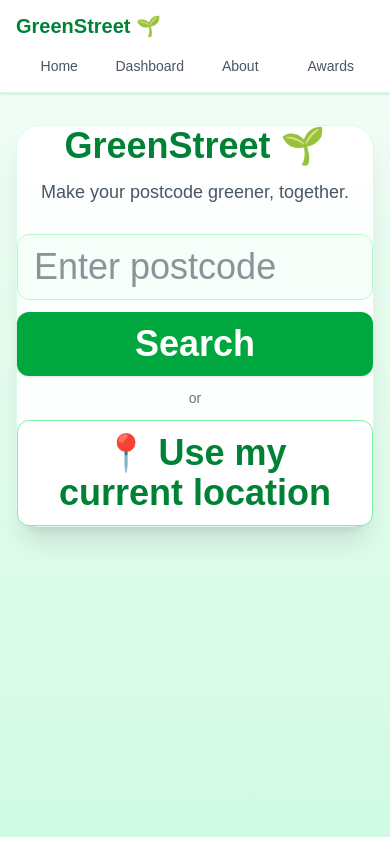
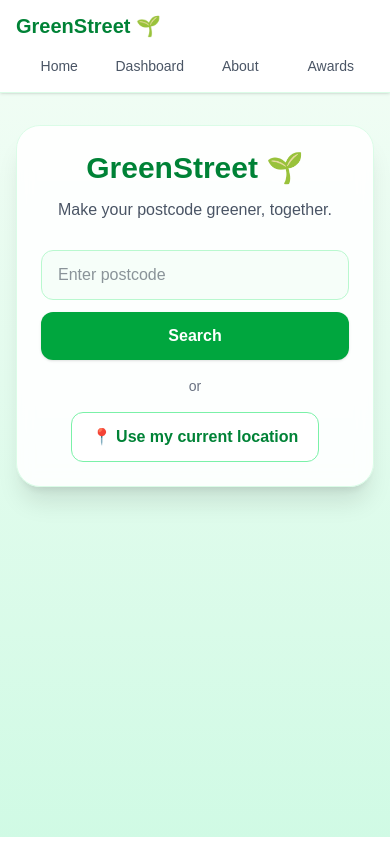
Before and after one commit to kwerui/adahack, a Next.js app: page / in a window 390 px wide. Built offline with nearby package versions, Linux system fonts and the light colour scheme.

Commit message:
polished2

```diff
--- a/components/PostCodeSearch.tsx
+++ b/components/PostCodeSearch.tsx
@@ -25,7 +25,6 @@ export default function PostCodeSearch() {
         result.admin_district ?? ""
       )}`;
 
-    // Remember this area for the "My Area" navbar link
     localStorage.setItem("lastAreaUrl", areaUrl);
 
     router.push(areaUrl);
@@ -127,12 +126,12 @@ export default function PostCodeSearch() {
   }
 
   return (
-<div className="w-full max-w-xl bg-white/90 backdrop-blur rounded-3xl shadow-xl border border-green-100 text-4xl sm:text-5xl flex flex-col items-center text-center">
-<h1 className="text-4xl sm:text-5xl font-bold mb-3 text-green-700">
+    <div className="w-full max-w-xl bg-white/90 backdrop-blur rounded-3xl shadow-xl border border-green-100 p-6 sm:p-12 flex flex-col items-center text-center">
+      <h1 className="text-3xl sm:text-5xl font-bold mb-3 text-green-700">
         GreenStreet 🌱
       </h1>
 
-<p className="mb-7 text-gray-600 text-lg">
+      <p className="mb-7 text-gray-600 text-base sm:text-lg">
         Make your postcode greener, together.
       </p>
 
@@ -149,31 +148,33 @@ export default function PostCodeSearch() {
               search();
             }
           }}
-className="flex-1 border border-green-200 bg-green-50/50 rounded-xl px-4 py-3 text-gray-800 outline-none focus:ring-2 focus:ring-green-500 focus:border-transparent transition"        />
+          className="flex-1 min-w-0 border border-green-200 bg-green-50/50 rounded-xl px-4 py-3 text-base text-gray-800 outline-none focus:ring-2 focus:ring-green-500 focus:border-transparent transition"
+        />
 
         <button
           onClick={search}
-  className="bg-green-600 text-white font-semibold px-6 py-3 rounded-xl shadow-sm hover:bg-green-700 hover:shadow-md transition"
+          className="bg-green-600 text-white text-base font-semibold px-6 py-3 rounded-xl shadow-sm hover:bg-green-700 hover:shadow-md transition whitespace-nowrap"
         >
           Search
         </button>
       </div>
 
-      <p className="text-sm text-gray-500 my-3">
+      <p className="text-sm text-gray-500 my-4">
         or
       </p>
 
       <button
         onClick={useMyLocation}
         disabled={locating}
-className="border border-green-300 bg-white text-green-700 font-semibold px-5 py-3 rounded-xl hover:bg-green-50 transition disabled:text-gray-400 disabled:border-gray-300"      >
+        className="border border-green-300 bg-white text-green-700 text-base font-semibold px-5 py-3 rounded-xl hover:bg-green-50 transition disabled:text-gray-400 disabled:border-gray-300 disabled:cursor-not-allowed"
+      >
         {locating
           ? "Finding your location..."
           : "📍 Use my current location"}
       </button>
 
       {error && (
-        <p className="text-red-600 mt-3 text-center">
+        <p className="text-red-600 mt-4 text-sm text-center">
           {error}
         </p>
       )}
```
Lines whose indentation alone changed are shown as unchanged.
